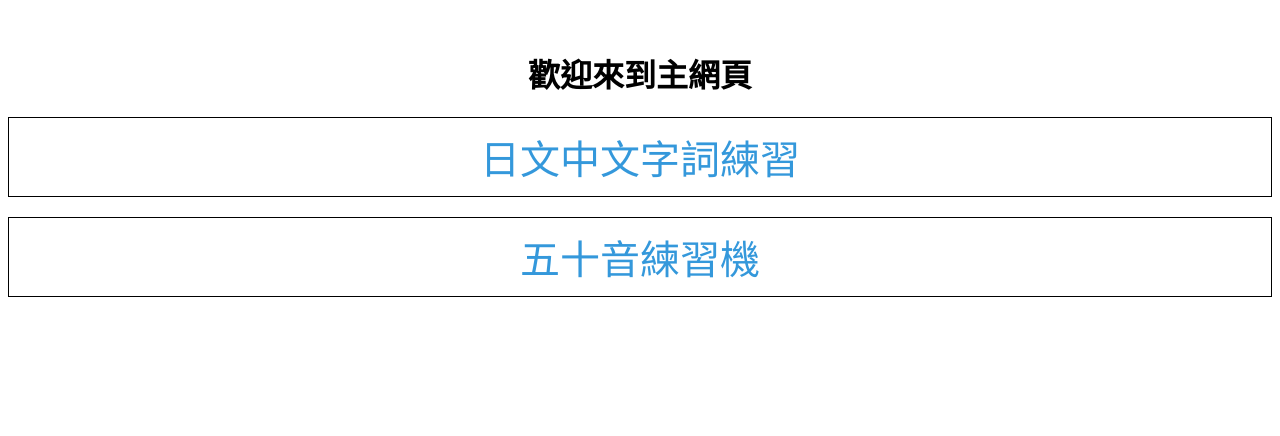
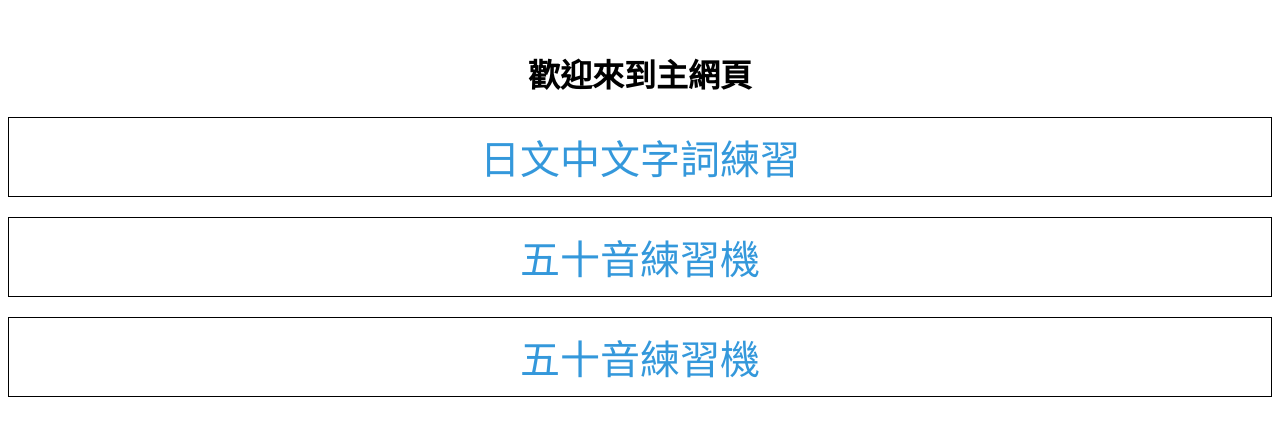
Before and after one commit to ianyenGithub/ianyen.github.io, a plain HTML site: page index.html in a window 1280 px wide. Drawn offline with Linux system fonts and the light colour scheme.

Commit message:
Update index.html

```diff
--- a/index.html
+++ b/index.html
@@ -45,6 +45,7 @@ font-size: 40px; /* 字體大小 */
 <ul>
   <li><a href="page1.html">日文中文字詞練習</a></li>
   <li><a href="五十音練習機.html">五十音練習機</a></li>
+  <li><a href="填字.html">五十音練習機</a></li>
   <!-- 添加更多的子網頁 -->
 </ul>
 
```
